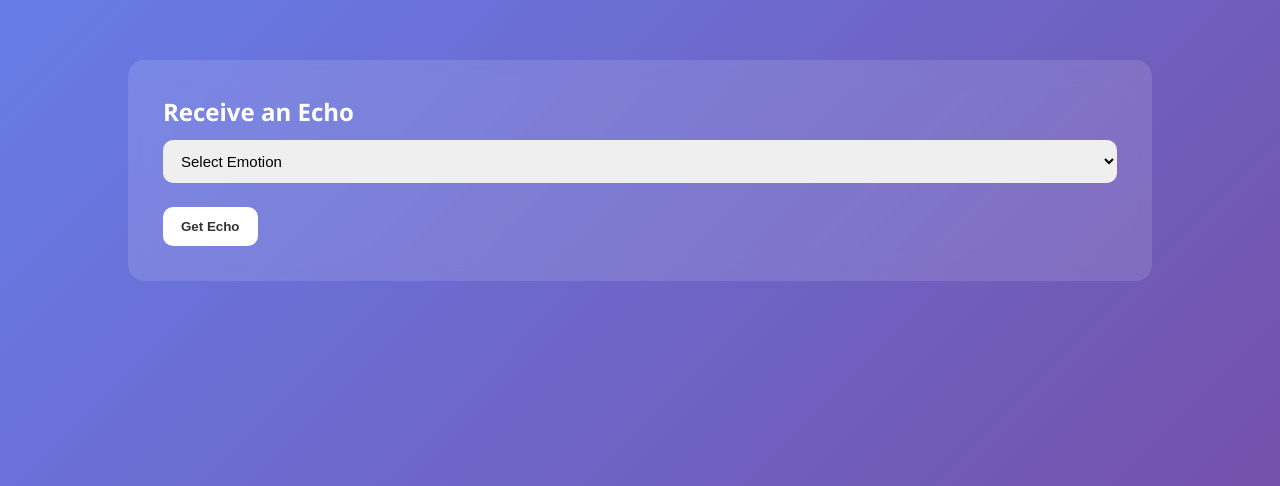
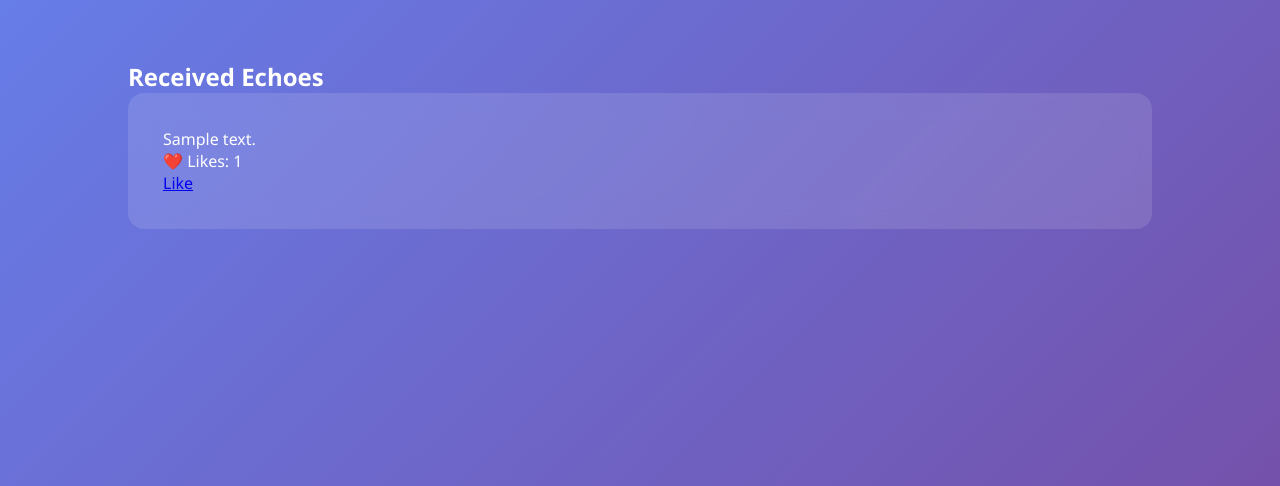
Before and after one commit to yashaswini-nalavala/Echovault-resilience-network, a Flask app: page /receive in a window 1280 px wide. Shown: the part 58-544 px from the top of the page. Run offline with Flask 3, Linux system fonts and the light colour scheme; the visitor is signed in with stand-in values (Sample User, id 1); tables that the repository leaves empty hold one stand-in row (values such as "Sample post").

Commit message:
Refactor receive.html to display received echoes

```diff
--- a/templates/receive.html
+++ b/templates/receive.html
@@ -1,34 +1,18 @@
 {% extends "base.html" %}
+{% block content %}
 
-{% block content %}
+<h2>Received Echoes</h2>
+
+{% for echo in echoes %}
 <div class="card">
-    <h2>Receive an Echo</h2>
+<p>{{ echo.content }}</p>
+<p>❤️ Likes: {{ echo.likes }}</p>
+<a href="/like_echo/{{ echo.id }}">Like</a>
+</div>
+{% endfor %}
 
-    <form method="POST">
-        <select name="emotion" required>
-            <option value="">Select Emotion</option>
-            <option value="Happy">Happy</option>
-            <option value="Sad">Sad</option>
-            <option value="Anxious">Anxious</option>
-            <option value="Hopeful">Hopeful</option>
-            <option value="Grateful">Grateful</option>
-        </select>
+{% if not echoes %}
+<p>No echoes received yet.</p>
+{% endif %}
 
-        <button type="submit" class="btn">Get Echo</button>
-    </form>
-
-    {% if echo %}
-        <div class="echo-box">
-            <h3>Message Received:</h3>
-            <p>{{ echo }}</p>
-
-            <a href="/profile/{{ echo_user_id }}" class="btn">View Profile</a>
-
-            <form method="POST" action="/message/{{ echo_user_id }}">
-                <input type="text" name="message" placeholder="Send a greeting..." required>
-                <button type="submit" class="btn">Send Message</button>
-            </form>
-        </div>
-    {% endif %}
-</div>
 {% endblock %}
```
